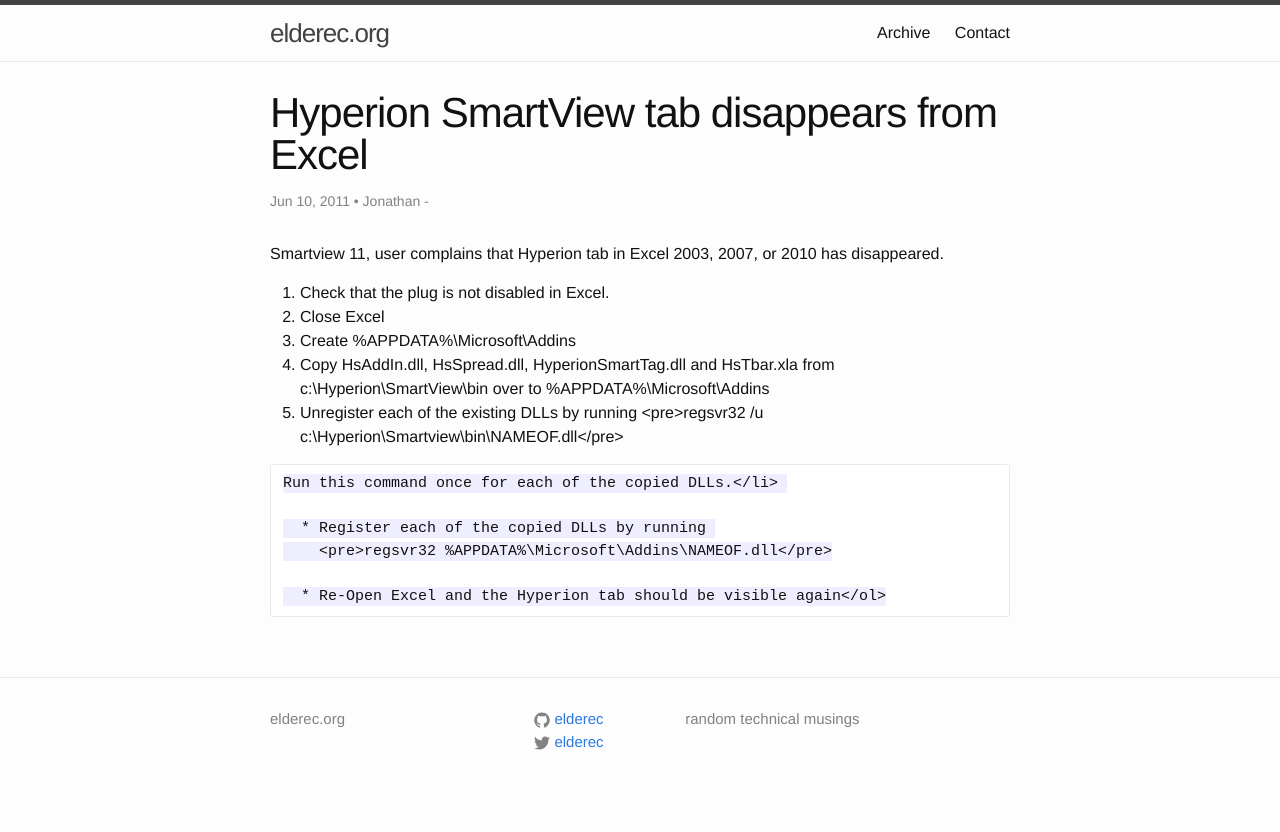
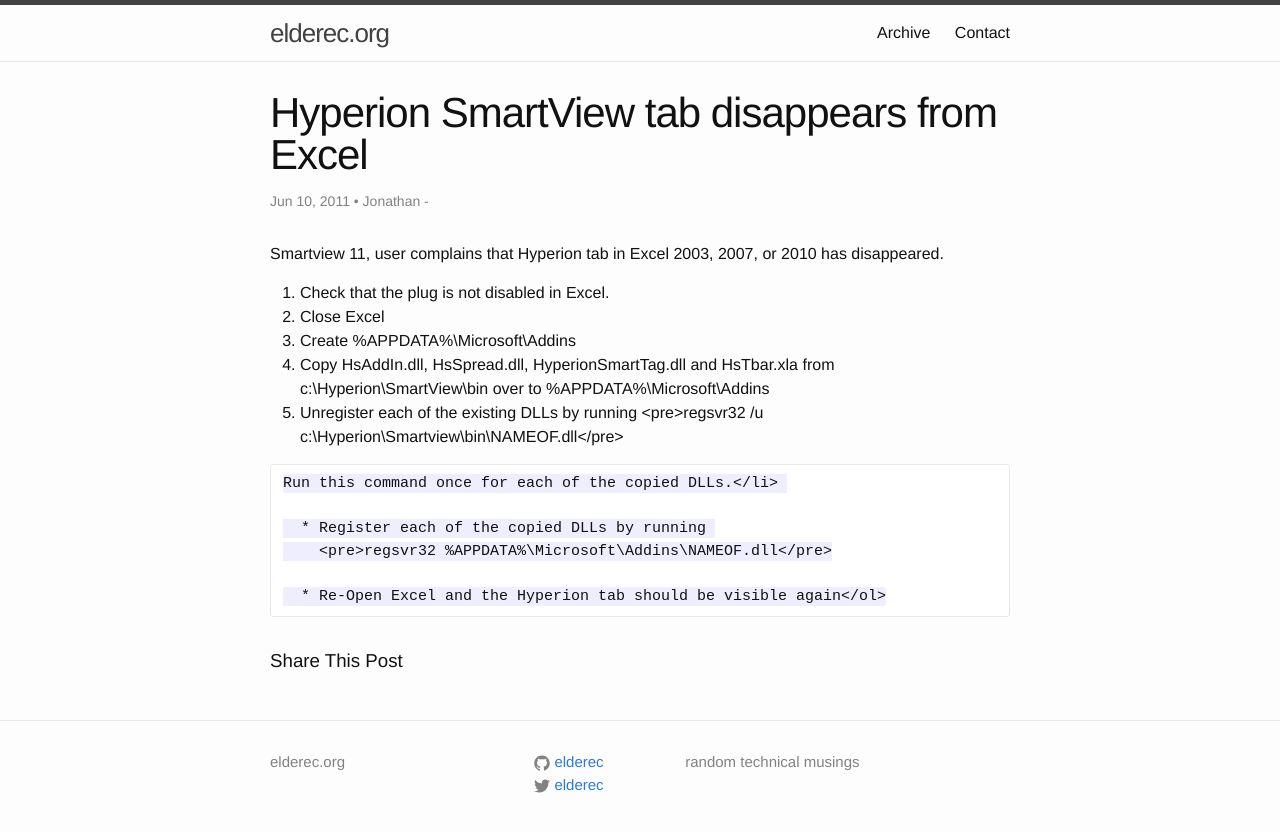
Before and after one commit to elderec/elderec.github.io, a Jekyll site: the page built from _posts/2011-06-10-hyperion-smartview-tab-disappears-from-excel.md, in a window 1280 px wide. Shown: the top 832 px of the page. Built offline with Jekyll 4.4.1, drawn with Linux system fonts in a browser that asks for light colours; comment, search, counter and statistics services are not loaded.

Commit message:
sharing changes

```diff
--- a/_layouts/post.html
+++ b/_layouts/post.html
@@ -15,9 +15,9 @@
     {{ content }}
   </article>
 
-{% include related.html %}
-
+<h3>Share This Post</h3>
 <div>
+  <p>
   <span class='st_sharethis_large' displayText='ShareThis'></span>
   <span class='st_facebook_large' displayText='Facebook'></span>
   <span class='st_twitter_large' displayText='Tweet'></span>
@@ -25,7 +25,11 @@
   <span class='st_pinterest_large' displayText='Pinterest'></span>
   <span class='st_email_large' displayText='Email'></span>
   <span class='st_print_large' displayText='Print'></span>
+  </p>
 </div>
+
+
+{% include related.html %}
 
 {% if page.comments %}
 <script type="text/javascript">var switchTo5x=true;</script>
```
Lines whose indentation alone changed are shown as unchanged.
